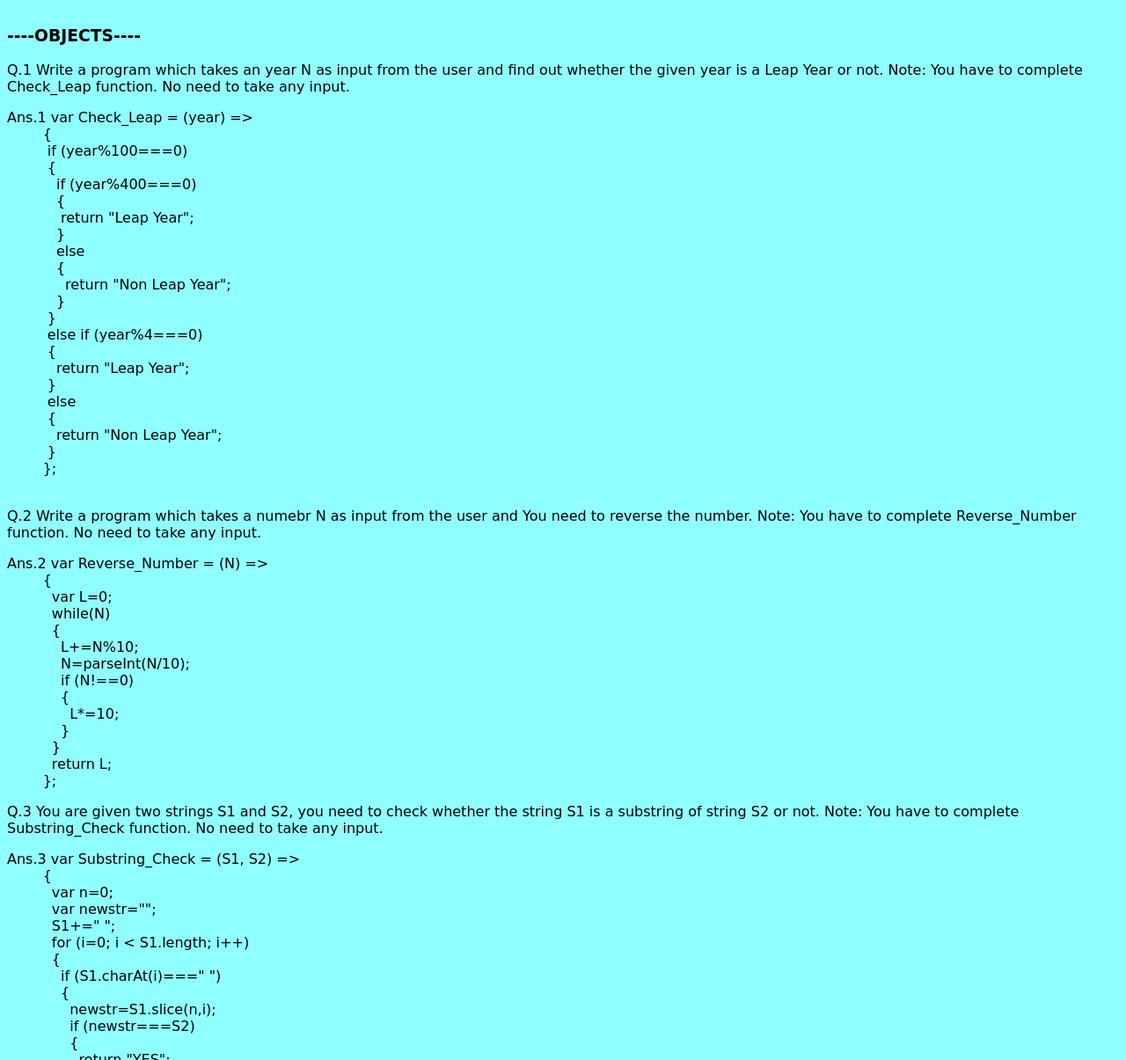
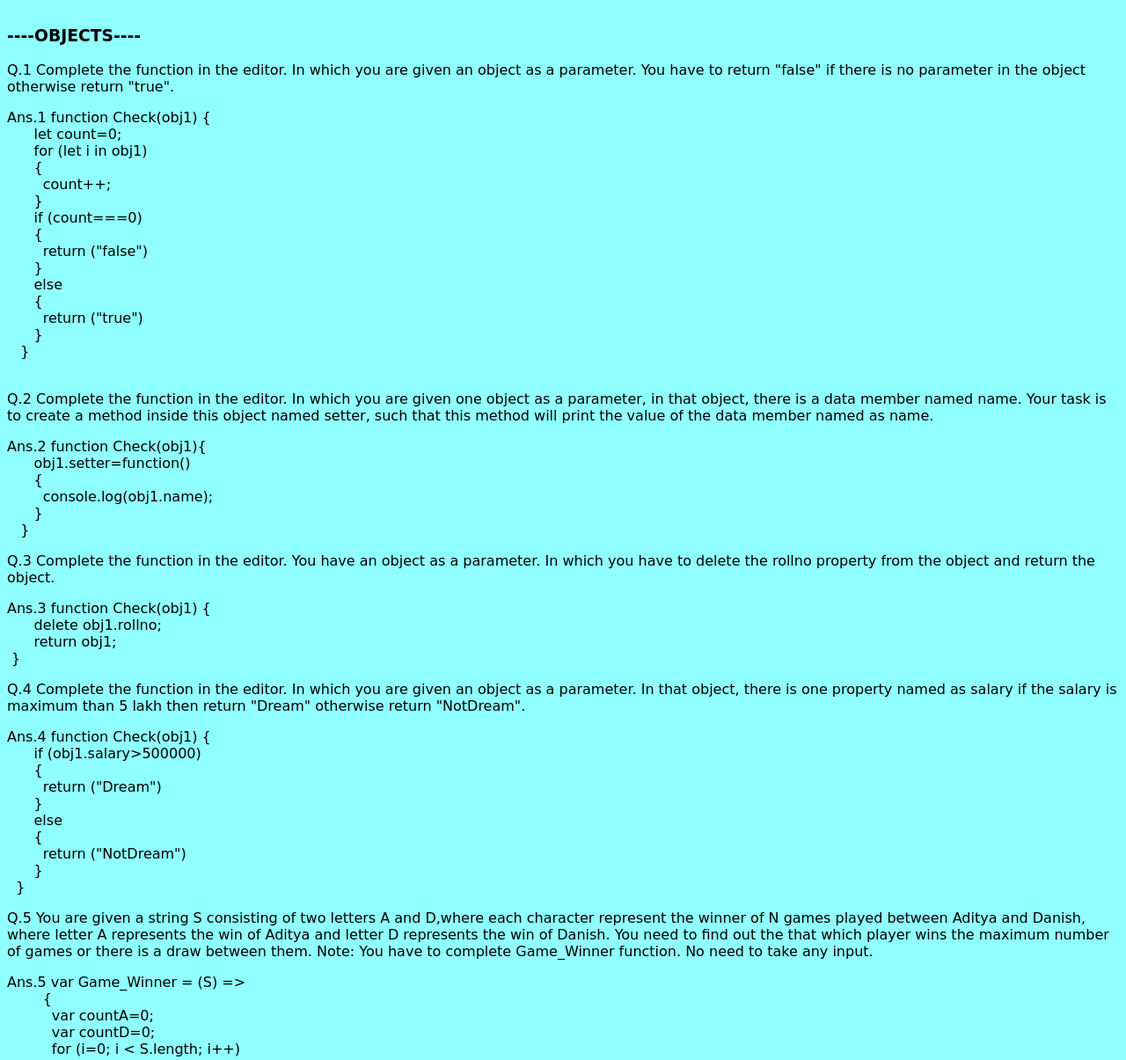
Before and after one commit to Shashank-kharatey/prepbytes-js-handson-7, a plain HTML site: page index.html in a window 1280 px wide. Shown: the part 95-1300 px from the top of the page at 88% size. Drawn offline with Linux system fonts and the light colour scheme.

Commit message:
some modifications

```diff
--- a/index.html
+++ b/index.html
@@ -23,80 +23,50 @@
 <body>
     <h1>JAVA SCRIPT</h1>
     <h3>----OBJECTS----</h3>
-    <p>Q.1 Write a program which takes an year N as input from the user and find out whether the given year is a Leap Year or not. Note: You have to complete Check_Leap function. No need to take any input.</p>
-    <p><pre>Ans.1 var Check_Leap = (year) =>
+    <p>Q.1 Complete the function in the editor. In which you are given an object as a parameter. You have to return "false" if there is no parameter in the object otherwise return "true".</p>
+    <p><pre>Ans.1 function Check(obj1) {
+      let count=0;
+      for (let i in obj1)
       {
-         if (year%100===0)
+        count++;
+      }
+      if (count===0)
       {
-           if (year%400===0)
-           {
-            return "Leap Year";
+        return ("false")
       }
       else
       {
-             return "Non Leap Year";
+        return ("true")
       }
    }
-         else if (year%4===0)
+        </pre>
+    </p>
+    <p>Q.2 Complete the function in the editor. In which you are given one object as a parameter, in that object, there is a data member named name. Your task is to create a method inside this object named setter, such that this method will print the value of the data member named as name.</p>
+    <p><pre>Ans.2 function Check(obj1){
+      obj1.setter=function()
       {
-           return "Leap Year";
+        console.log(obj1.name);
+      }
+   }</pre>
+    </p>
+    <p>Q.3 Complete the function in the editor. You have an object as a parameter. In which you have to delete the rollno property from the object and return the object.</p>
+    <p><pre>Ans.3 function Check(obj1) {
+      delete obj1.rollno;
+      return obj1;
+ }</pre>
+    </p>
+    <p>Q.4 Complete the function in the editor. In which you are given an object as a parameter.
+      In that object, there is one property named as salary if the salary is maximum than 5 lakh then return "Dream" otherwise  return "NotDream".</p>
+    <p><pre>Ans.4 function Check(obj1) {
+      if (obj1.salary>500000)
+      {
+        return ("Dream")
       }
       else
       {
-           return "Non Leap Year";
+        return ("NotDream")
       }
-        };
-        </pre>
-    </p>
-    <p>Q.2 Write a program which takes a numebr N as input from the user and You need to reverse the number. Note: You have to complete Reverse_Number function. No need to take any input.</p>
-    <p><pre>Ans.2 var Reverse_Number = (N) =>
-        {
-          var L=0;
-          while(N)
-          {
-            L+=N%10;
-            N=parseInt(N/10);
-            if (N!==0)
-            {
-              L*=10;
-            }
-          }
-          return L;
-        };</pre>
-    </p>
-    <p>Q.3 You are given two strings S1 and S2, you need to check whether the string S1 is a substring of string S2 or not. Note: You have to complete Substring_Check function. No need to take any input.</p>
-    <p><pre>Ans.3 var Substring_Check = (S1, S2) =>
-        {
-          var n=0;
-          var newstr="";
-          S1+=" ";
-          for (i=0; i < S1.length; i++)
-          {
-            if (S1.charAt(i)===" ")
-            {
-              newstr=S1.slice(n,i);
-              if (newstr===S2)
-              {
-                return "YES";
-              }
-              n=i+1;
-            }
-          }
-          return "NO";
-        };</pre>
-    </p>
-    <p>Q.4 You are given a string S, and your task is to return the length of the string S. Note: You have to solve it without using length method. You have to complete findLength function. No need to take any input.</p>
-    <p><pre>Ans.4 const findLength = (S) =>
-        {
-          var i=0;
-          var count=0;
-          while (S.charAt(i))
-          {
-            count++;
-            i++;
-          }
-          return count;
-        };</pre>
+  }</pre>
     </p>
     <p>Q.5 You are given a string S consisting of two letters A and D,where each character represent the winner of N games played between Aditya and Danish, where letter A represents the win of Aditya and letter D represents the win of Danish. You need to find out the that which player wins the maximum number of games or there is a draw between them. Note: You have to complete Game_Winner function. No need to take any input.</p>
     <p><pre>Ans.5 var Game_Winner = (S) =>
```
Lines whose indentation alone changed are shown as unchanged.
